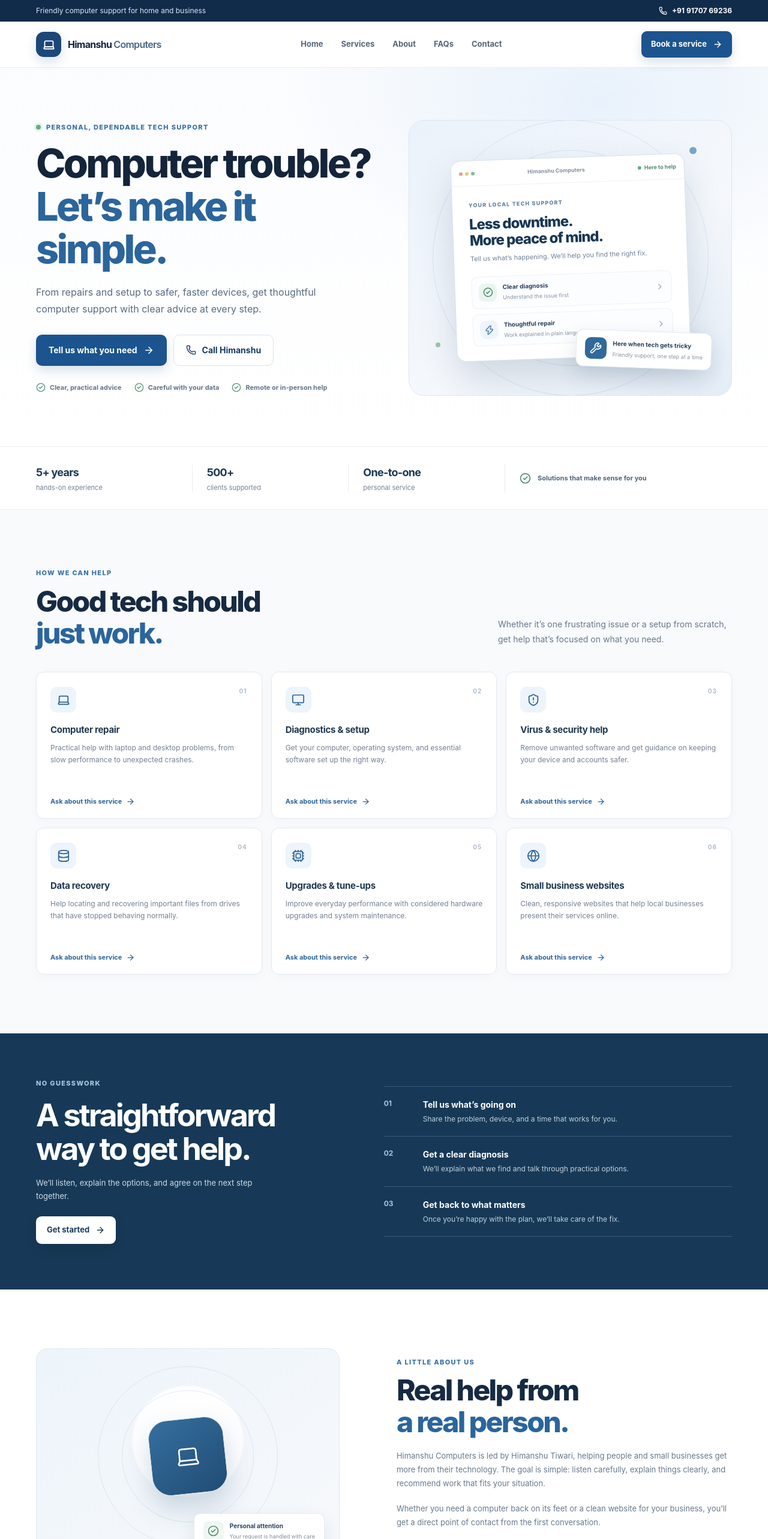
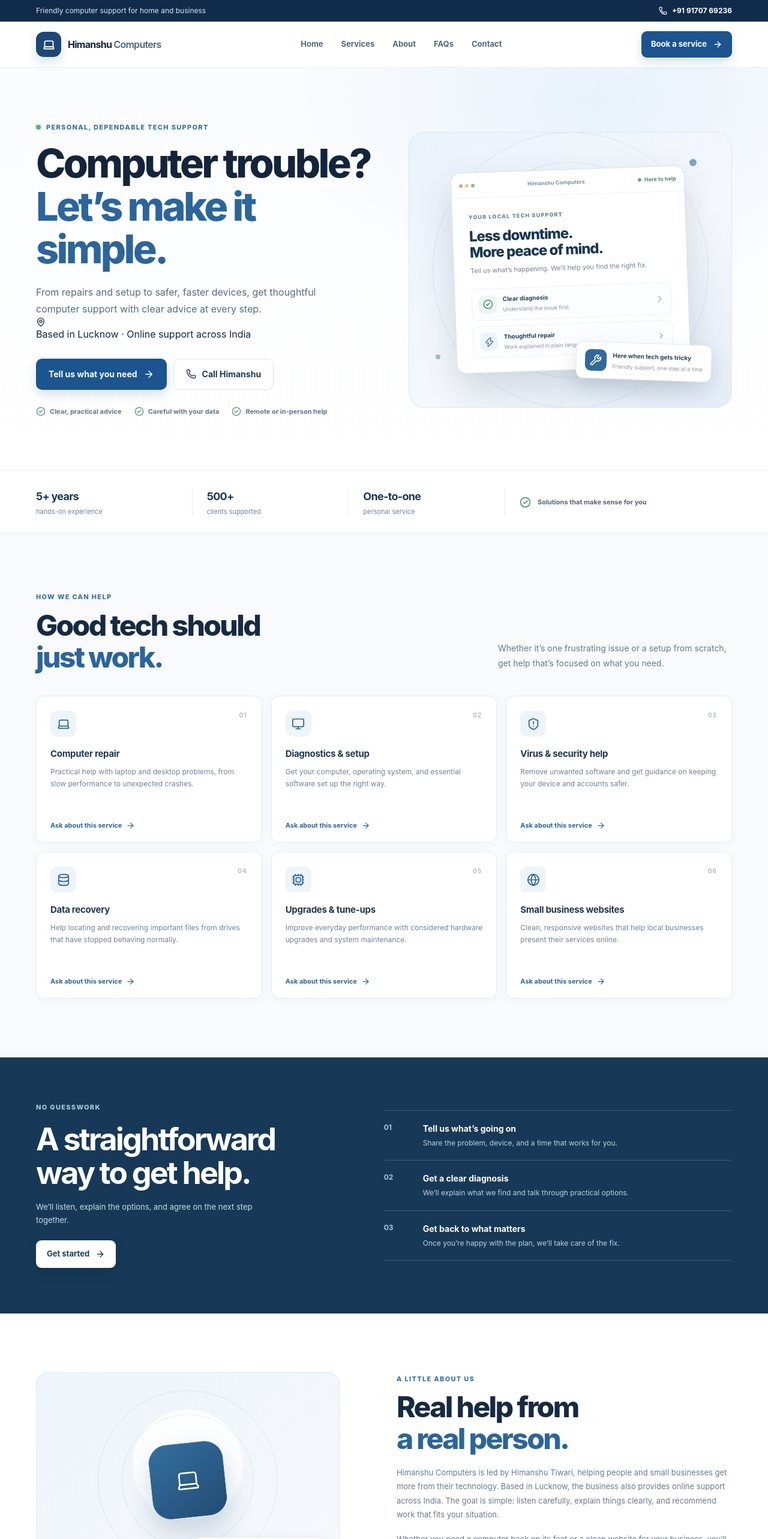
Before and after one commit to incredtiwari/anshucomputer, a React (Vite) app: page / in a window 1280 px wide. Shown: the top 2566 px of the page at 60% size. Built offline with nearby package versions, Linux system fonts and the light colour scheme.

Commit message:
Add Lucknow and pan-India service coverage to page copy

```diff
--- a/src/App.jsx
+++ b/src/App.jsx
@@ -10,6 +10,7 @@
   Globe,
   Laptop,
   Mail,
+  MapPin,
   Menu,
   Monitor,
   Phone,
@@ -235,6 +236,7 @@
               <p className="hero-intro">
                 From repairs and setup to safer, faster devices, get thoughtful computer support with clear advice at every step.
               </p>
+              <p className="hero-coverage"><MapPin size={16} aria-hidden="true" /> Based in Lucknow · Online support across India</p>
               <div className="hero-actions">
                 <a className="button button-primary button-large" href="#booking-form">
                   Tell us what you need <ArrowRight size={18} aria-hidden="true" />
@@ -336,7 +338,7 @@
             <div className="about-copy">
               <p className="eyebrow">A little about us</p>
               <h2>Real help from<br /><span>a real person.</span></h2>
-              <p>Himanshu Computers is led by Himanshu Tiwari, helping people and small businesses get more from their technology. The goal is simple: listen carefully, explain things clearly, and recommend work that fits your situation.</p>
+              <p>Himanshu Computers is led by Himanshu Tiwari, helping people and small businesses get more from their technology. Based in Lucknow, the business also provides online support across India. The goal is simple: listen carefully, explain things clearly, and recommend work that fits your situation.</p>
               <p>Whether you need a computer back on its feet or a clean website for your business, you’ll get a direct point of contact from the first conversation.</p>
               <a className="text-link about-link" href="#contact">Meet your support contact <ArrowRight size={16} aria-hidden="true" /></a>
             </div>
```
